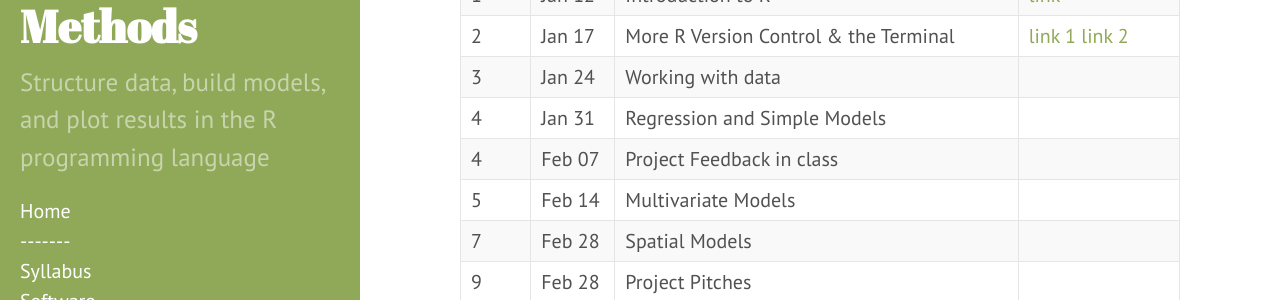
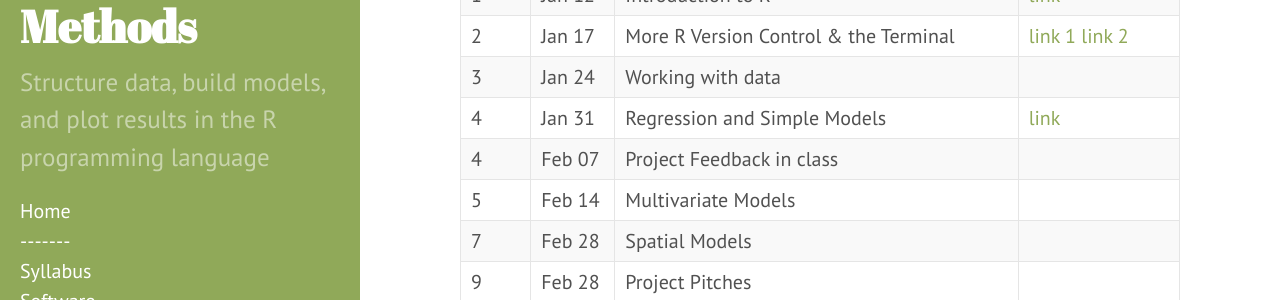
Before and after one commit to dmcglinn/quant_methods, a Jekyll site: the page built from syllabus.md, in a window 1280 px wide and 900 px high, scrolled down 2236 px. Shown: the part 155-455 px from the top of the window. Built offline with Jekyll 4.4.1, drawn with Linux system fonts in a browser that asks for light colours.

Commit message:
add zoom link for univariate lesson

```diff
--- a/syllabus.md
+++ b/syllabus.md
@@ -92,7 +92,7 @@ Course Schedule:
 | 1    | Jan 12 | Introduction to R                              | [link](https://cofc.zoom.us/rec/play/HpAW6feh6IumQXzXCh4vQ8AHvOrG-JHl0HupIO_PYbaa31frJ_MY8Ys5IZyT_yjfpswLwFzaKTiJxRaK.qOkd12I18k24TonG?autoplay=true&startTime=1673528663000) |
 | 2    | Jan 17 | More R Version Control & the Terminal          | [link 1](https://cofc.zoom.us/rec/share/p3GOlFjrZI69FrZNfVta9DuWpIm5c0b8hy5BAmMCdP1TT1iB6Uy6sH3sA1J8dyZT.6NV9-BaArGwvcSBZ) [link 2](https://cofc.zoom.us/rec/share/9J8gDx_F5DIKxXYsQLEf44b2EUVjIeDQNfSIpJQXoPv4HpkyYX8l1S4eDKFKF2t7.8XzspU8MjRShL-qr) |
 | 3    | Jan 24 | Working with data                              |                |
-| 4    | Jan 31 | Regression and Simple Models                   |                |
+| 4    | Jan 31 | Regression and Simple Models                   | [link](https://cofc.zoom.us/rec/share/HOA8MvRwcG4aCMjhMWwi2ut_G3HauY0e8U3ANAMQLSiYV5tSMbcJpppSihVnROKs.r3ClheliL8Bw_K3S) |
 | 4    | Feb 07 | Project Feedback in class                      |                |
 | 5    | Feb 14 | Multivariate Models                            |                |
 | 7    | Feb 28 | Spatial Models                                 |                |
```
